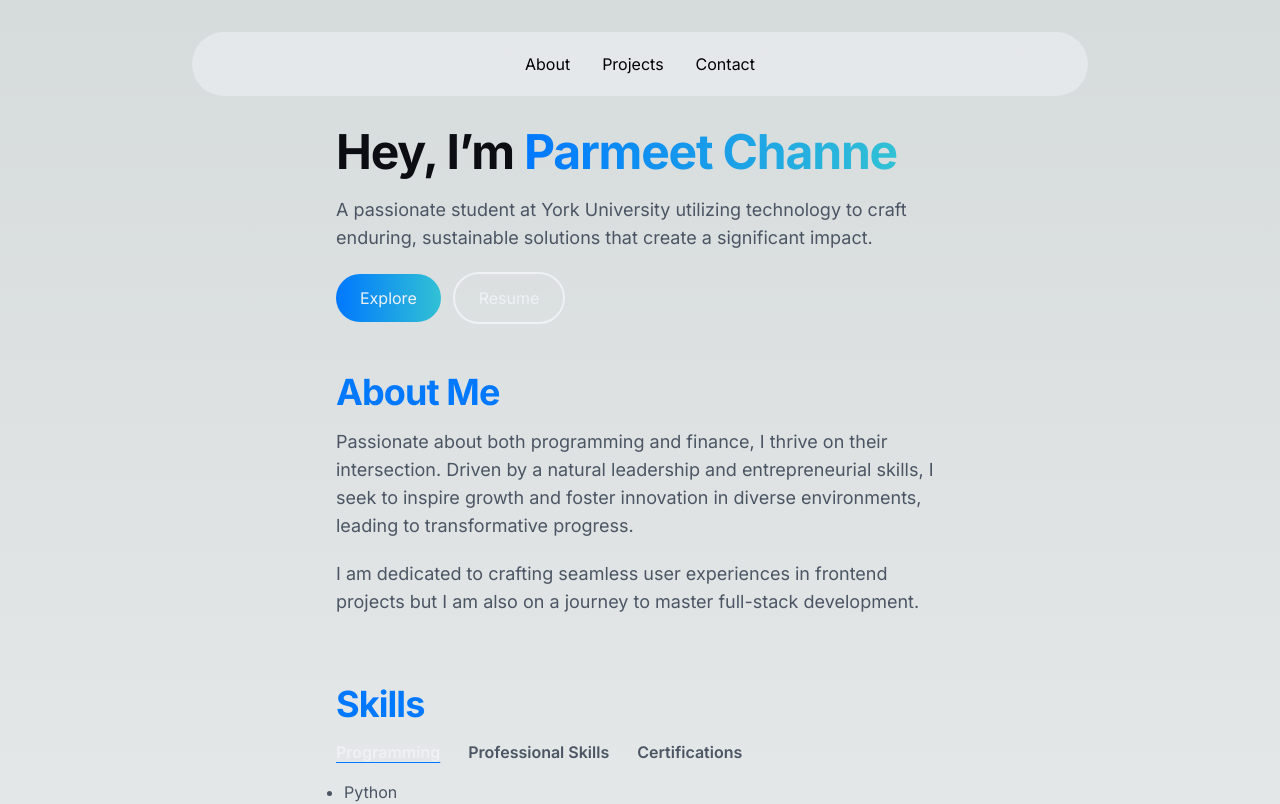
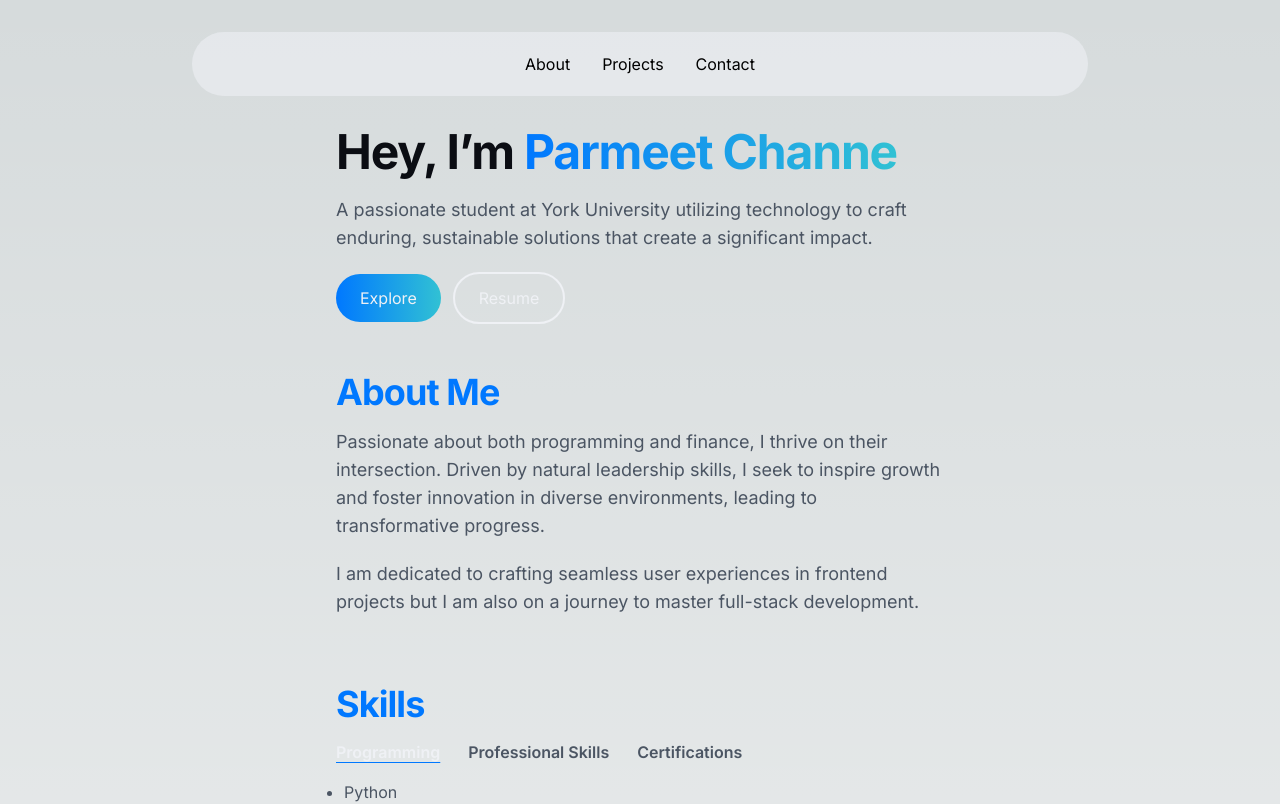
Before and after one commit to ParmeetChanne/nextjs-portfolio, a Next.js app: page / in a window 1280 px wide. Shown: the top 804 px of the page. Built offline with nearby package versions, Linux system fonts and the light colour scheme.

Commit message:
new about

```diff
--- a/components/AboutSection.tsx
+++ b/components/AboutSection.tsx
@@ -7,7 +7,7 @@ const AboutSection = () => {
           </h3>
             <h2
             className="mb-5 text-lg prose text-gray-600 dark:text-gray-400">
-              Passionate about both programming and finance, I thrive on their intersection. Driven by a natural leadership and entrepreneurial skills, I seek to inspire growth and foster innovation in diverse environments, leading to transformative progress.
+              Passionate about both programming and finance, I thrive on their intersection. Driven by natural leadership skills, I seek to inspire growth and foster innovation in diverse environments, leading to transformative progress.
             </h2>
             <h2
             className="mb-5 text-lg prose text-gray-600 dark:text-gray-400">
```
